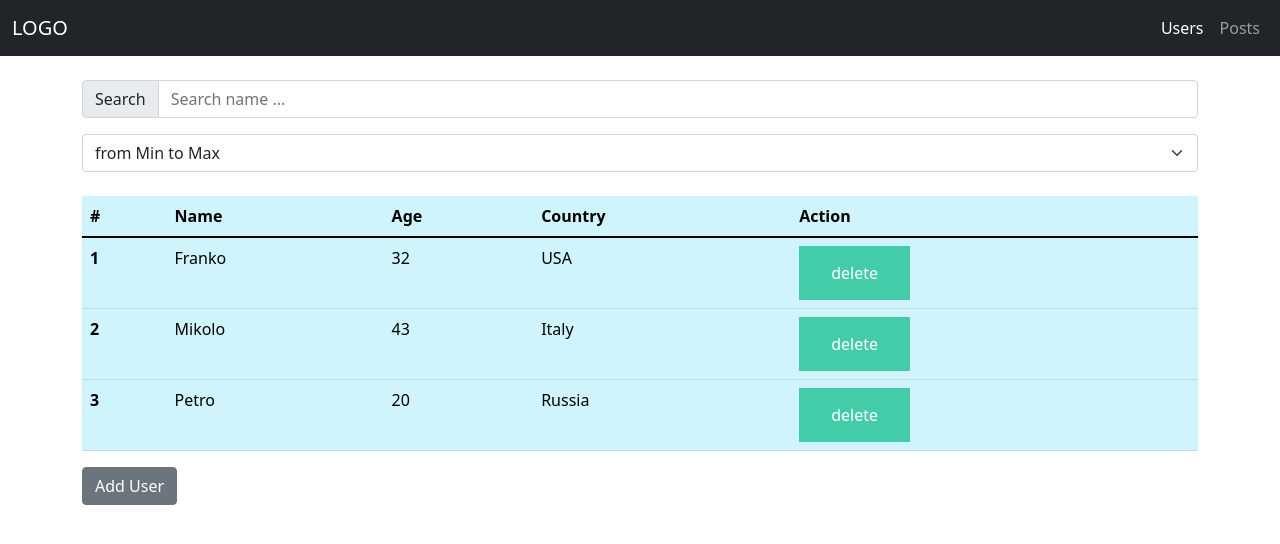
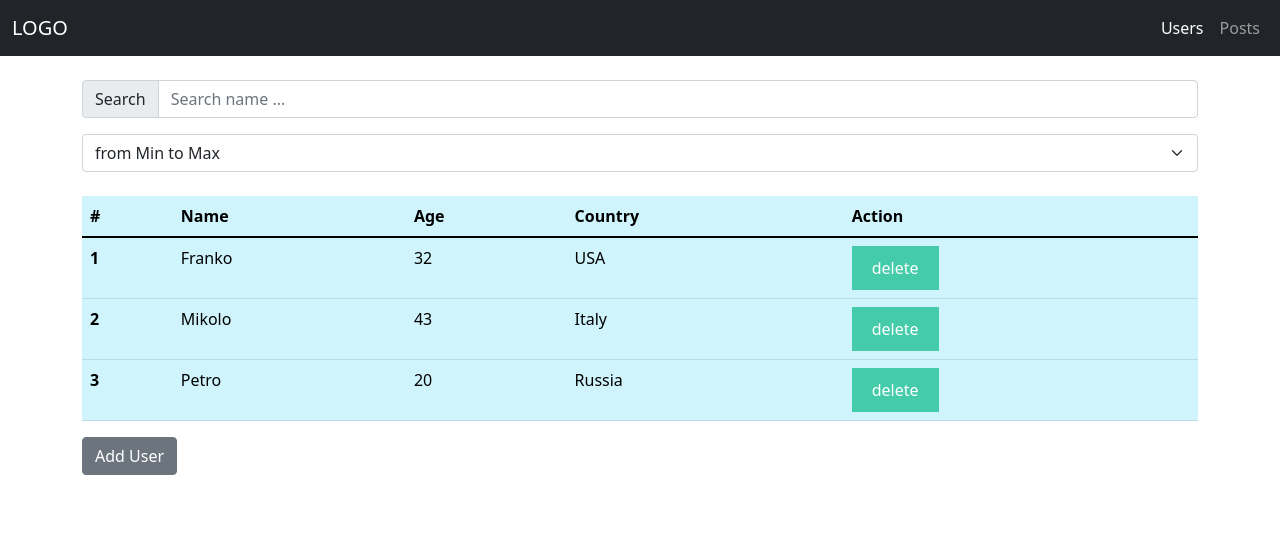
Before and after one commit to khaleeva/react_app, a React (Create React App) app: page / in a window 1280 px wide. Shown: the top 544 px of the page. Built offline with nearby package versions, Linux system fonts and the light colour scheme.

Commit message:
fix addUser

```diff
--- a/src/Pages/users/UserAdd.js
+++ b/src/Pages/users/UserAdd.js
@@ -1,5 +1,6 @@
 import React, {useState} from 'react';
 import MyButton from "../../components/MyButton/MyButton";
+
 
 const UserAdd = ({users, setUsers, onCancel}) => {
 
@@ -18,7 +19,6 @@ const UserAdd = ({users, setUsers, onCancel}) => {
         })
 
         onCancel();
-
     }
 
     const [values, setValues] = useState({
@@ -28,7 +28,7 @@ const UserAdd = ({users, setUsers, onCancel}) => {
     })
 
     return (
-        <form className={'user-form'}>
+        <div className='user-form'>
             {Object.keys(values).map((value, index) => {
                 if (value === 'age') {
                     return <input
@@ -51,8 +51,9 @@ const UserAdd = ({users, setUsers, onCancel}) => {
                 />
             })
             }
+
             <MyButton className={"adduserBtn"} action={addNewUser} >Add new user</MyButton>
-        </form>
+        </div>
     );
 };
 
--- a/src/Pages/users/Users.js
+++ b/src/Pages/users/Users.js
@@ -43,7 +43,7 @@ const Users = () => {
             return [...users].sort((a, b) => b.age - a.age)
         } else if(sorter === 1){
             return [...users].sort((a, b) => a.age - b.age)
-        } return users
+        } return [...users]
 
     }, [sorter, users])
 
--- a/src/components/MyButton/MyButton.css
+++ b/src/components/MyButton/MyButton.css
@@ -2,7 +2,7 @@
     background-color: #44CCAA;
     border: none;
     color: white;
-    padding: 15px 32px;
+    padding: 10px 20px;
     display: inline-block;
     font-size: 16px;
 
--- a/src/components/MyModal/MyModal.js
+++ b/src/components/MyModal/MyModal.js
@@ -26,7 +26,7 @@ const MyModal = ({
                         />
                     </div>
                     <div className="modal-body">
-                        <p>{children}</p>
+                        {children}
                     </div>
                     <div className="modal-footer">
                         {closeButtonShow &&
```
